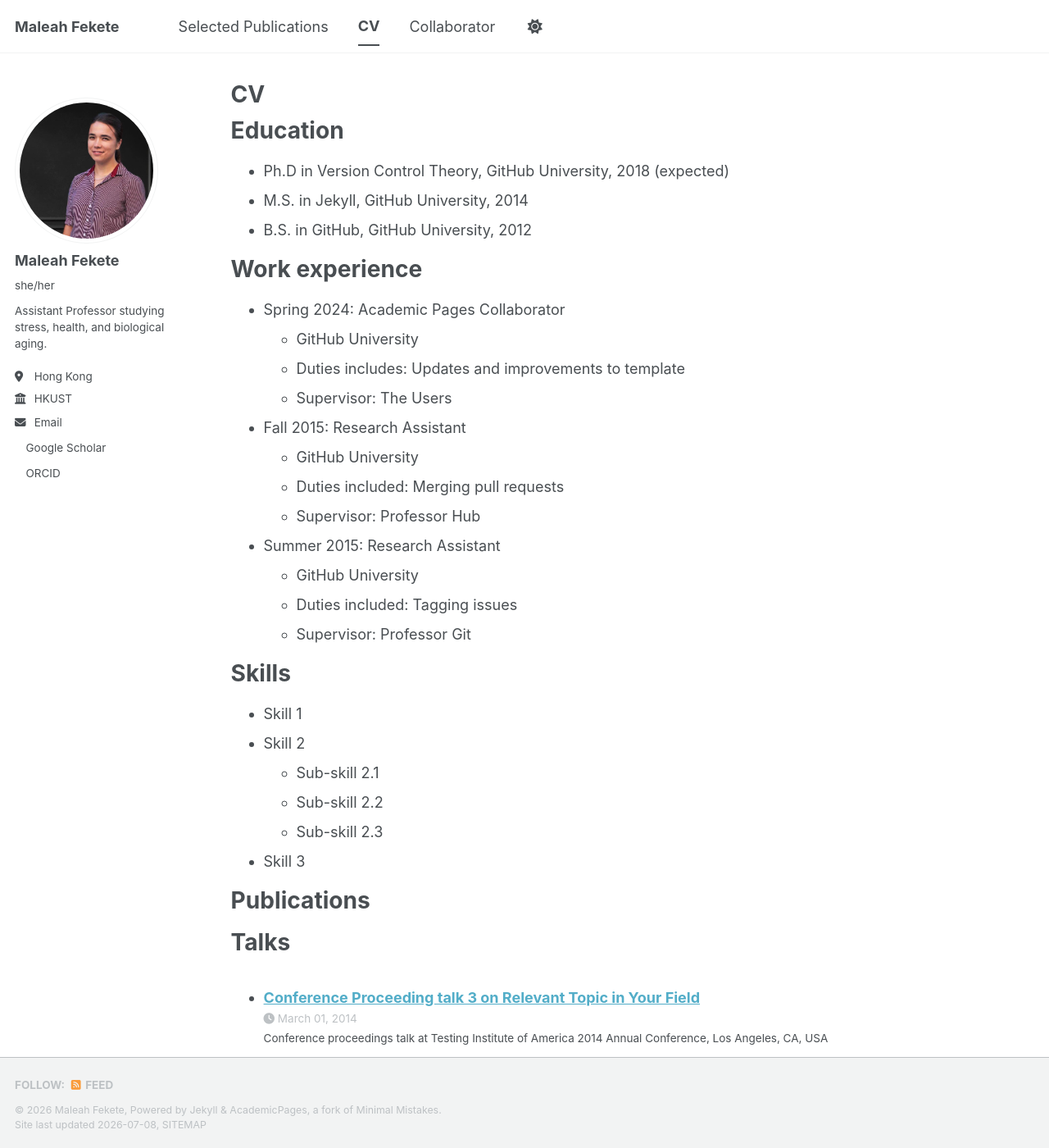
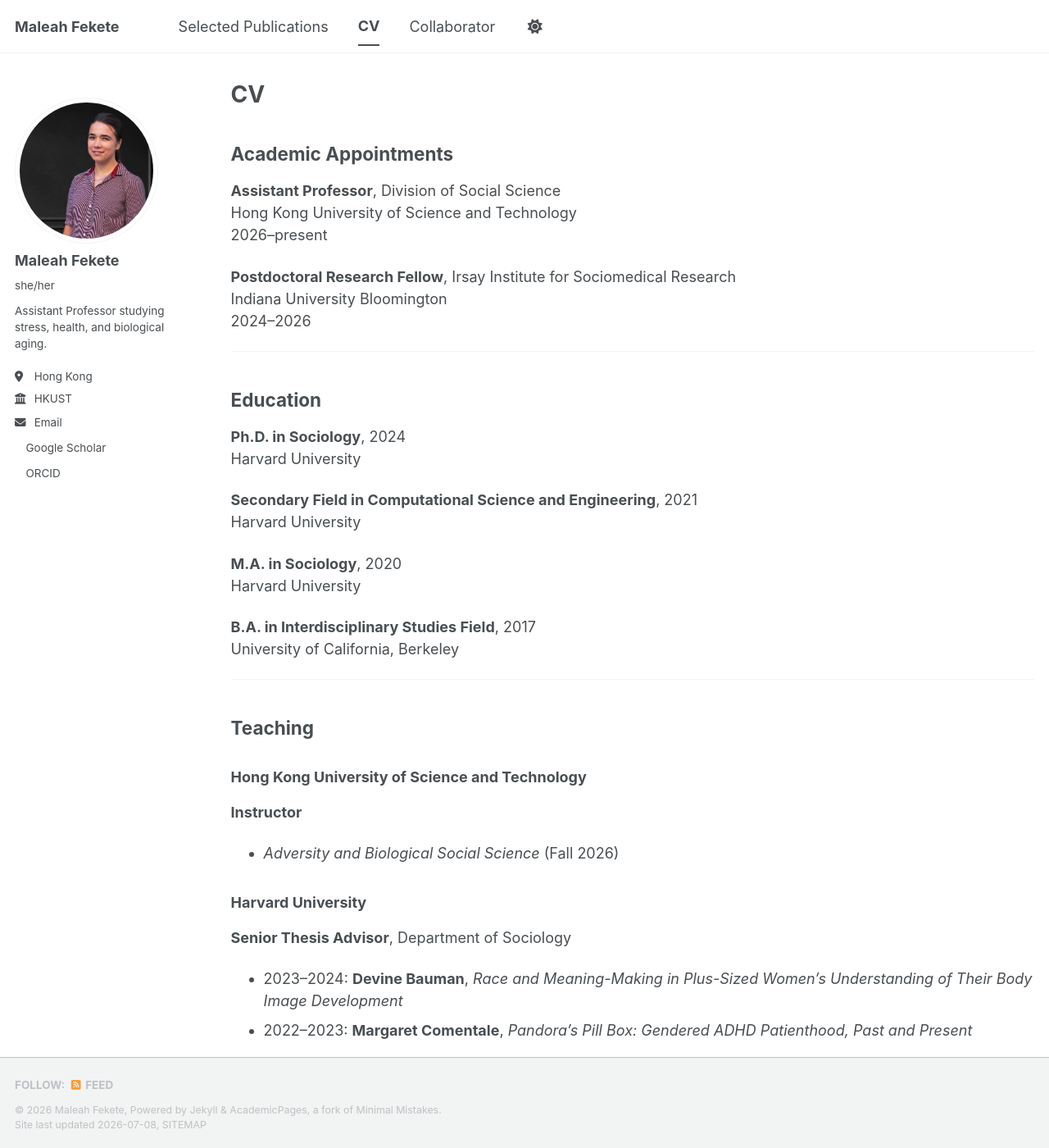
Before and after one commit to maleahfek/maleahfek.github.io, a Jekyll site: the page built from _pages/cv.md, in a window 1280 px wide and 1400 px high. Shown: the whole window at 82% size. Built offline with Jekyll 4.4.1, drawn with Linux system fonts in a browser that asks for light colours; a style sheet for code colours, icons or effects is not loaded; some of the changed text lies outside the part shown.

Commit message:
Update cv.md

```diff
--- a/_pages/cv.md
+++ b/_pages/cv.md
@@ -9,56 +9,44 @@ redirect_from:
 
 {% include base_path %}
 
-Education
-======
-* Ph.D in Version Control Theory, GitHub University, 2018 (expected)
-* M.S. in Jekyll, GitHub University, 2014
-* B.S. in GitHub, GitHub University, 2012
+## Academic Appointments
 
-Work experience
-======
-* Spring 2024: Academic Pages Collaborator
-  * GitHub University
-  * Duties includes: Updates and improvements to template
-  * Supervisor: The Users
+**Assistant Professor**, Division of Social Science
+Hong Kong University of Science and Technology
+2026–present
 
-* Fall 2015: Research Assistant
-  * GitHub University
-  * Duties included: Merging pull requests
-  * Supervisor: Professor Hub
+**Postdoctoral Research Fellow**, Irsay Institute for Sociomedical Research
+Indiana University Bloomington
+2024–2026
 
-* Summer 2015: Research Assistant
-  * GitHub University
-  * Duties included: Tagging issues
-  * Supervisor: Professor Git
+---
+## Education
 
-Skills
-======
-* Skill 1
-* Skill 2
-  * Sub-skill 2.1
-  * Sub-skill 2.2
-  * Sub-skill 2.3
-* Skill 3
+**Ph.D. in Sociology**, 2024
+Harvard University
 
-Publications
-======
-  <ul>{% for post in site.publications reversed %}
-    {% include archive-single-cv.html %}
-  {% endfor %}</ul>
+**Secondary Field in Computational Science and Engineering**, 2021
+Harvard University
 
-Talks
-======
-  <ul>{% for post in site.talks reversed %}
-    {% include archive-single-talk-cv.html  %}
-  {% endfor %}</ul>
+**M.A. in Sociology**, 2020
+Harvard University
 
-Teaching
-======
-  <ul>{% for post in site.teaching reversed %}
-    {% include archive-single-cv.html %}
-  {% endfor %}</ul>
+**B.A. in Interdisciplinary Studies Field**, 2017
+University of California, Berkeley
 
-Service and leadership
-======
-* Currently signed in to 43 different slack teams
+---
+## Teaching
+
+### Hong Kong University of Science and Technology
+
+**Instructor**
+- *Adversity and Biological Social Science* (Fall 2026)
+
+### Harvard University
+
+**Senior Thesis Advisor**, Department of Sociology
+- 2023–2024: **Devine Bauman**, *Race and Meaning-Making in Plus-Sized Women's Understanding of Their Body Image Development*
+- 2022–2023: **Margaret Comentale**, *Pandora's Pill Box: Gendered ADHD Patienthood, Past and Present*
+
+**Preceptor in Expository Writing**, Harvard College Writing Program
+- 2022: *EXPOS 20: The Social Construction of Gender*
```
